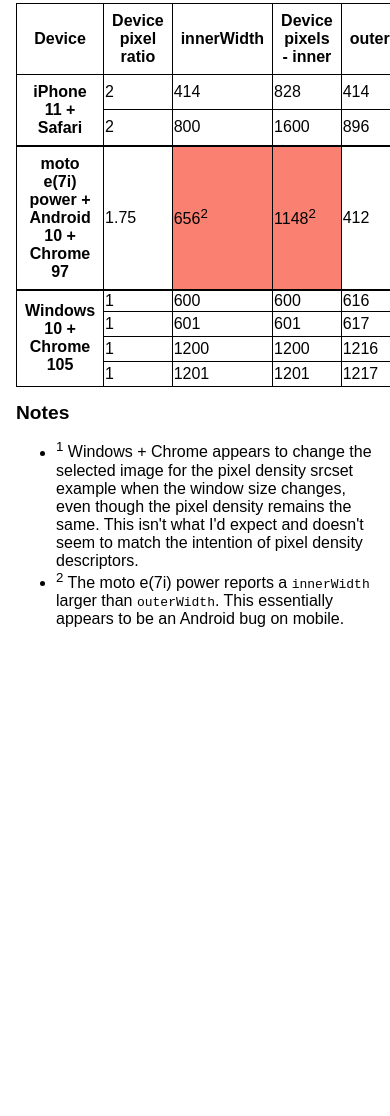
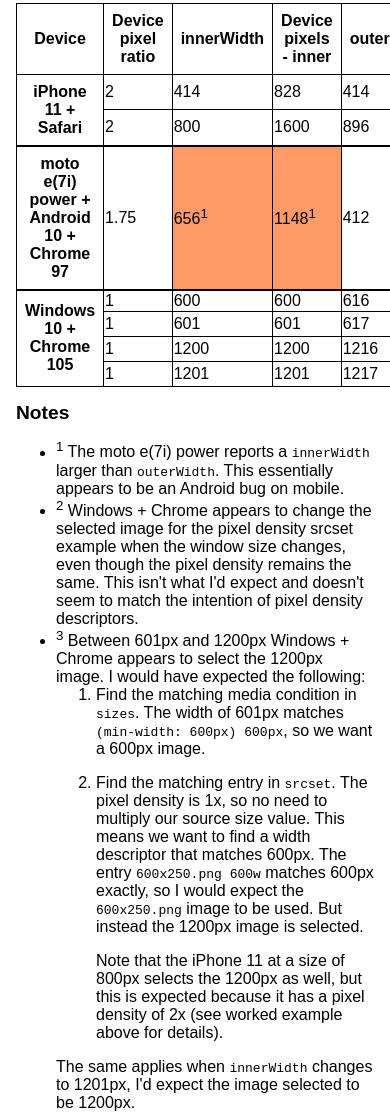
Before and after one commit to hwride/css, a plain HTML site: page response-images/srcset-sizes.html in a window 390 px wide. Shown: the part 4505-5621 px from the top of the page. Before the commit the page ends 5149 px from the top, so only its background shows below. Drawn offline with Linux system fonts and the light colour scheme.

Commit message:
Add notes in unexpected image behaviour.

```diff
--- a/response-images/srcset-sizes-results.js
+++ b/response-images/srcset-sizes-results.js
@@ -22,10 +22,10 @@
   device: 'moto e(7i) power +<br/>Android 10 +<br/>Chrome 97',
   devicePixelRatio: '1.75',
   innerWidth: '656',
-  innerWidthAdditionalText: '<sup>2</sup>',
+  innerWidthAdditionalText: '<sup>1</sup>',
   innerWidthStyle: 'error',
   devicePixelsInner: '1148',
-  devicePixelsInnerAdditionalText: '<sup>2</sup>',
+  devicePixelsInnerAdditionalText: '<sup>1</sup>',
   devicePixelsInnerStyle: 'error',
   outerWidth: '412',
   devicePixelsOuter: '721',
@@ -51,9 +51,11 @@
   devicePixelsOuter: '617',
   selectedImageSrcsetDpr: '1200x250',
   selectedImageSrcsetDprStyle: 'warn',
-  selectedImageSrcsetDprAdditionalText: '<sup>1</sup>',
+  selectedImageSrcsetDprAdditionalText: '<sup>2</sup>',
   selectedImageSrcsetWidthDescriptor: '1200x250',
   selectedImageSrcsetPxSizes: '1200x250',
+  selectedImageSrcsetPxSizesStyle: 'warn',
+  selectedImageSrcsetPxSizesAdditionalText: '<sup>3</sup>',
 }, {
   device: 'Windows 10 +<br/>Chrome 105',
   devicePixelRatio: '1',
@@ -63,7 +65,7 @@
   devicePixelsOuter: '1216',
   selectedImageSrcsetDpr: '1200x250',
   selectedImageSrcsetDprStyle: 'warn',
-  selectedImageSrcsetDprAdditionalText: '<sup>1</sup>',
+  selectedImageSrcsetDprAdditionalText: '<sup>2</sup>',
   selectedImageSrcsetWidthDescriptor: '1200x250',
   selectedImageSrcsetPxSizes: '1200x250',
 }, {
@@ -75,7 +77,9 @@
   devicePixelsOuter: '1217',
   selectedImageSrcsetDpr: '1500x250',
   selectedImageSrcsetDprStyle: 'warn',
-  selectedImageSrcsetDprAdditionalText: '<sup>1</sup>',
+  selectedImageSrcsetDprAdditionalText: '<sup>2</sup>',
   selectedImageSrcsetWidthDescriptor: '1500x250',
   selectedImageSrcsetPxSizes: '1500x250',
+  selectedImageSrcsetPxSizesStyle: 'warn',
+  selectedImageSrcsetPxSizesAdditionalText: '<sup>3</sup>',
 }];
--- a/response-images/srcset-sizes.css
+++ b/response-images/srcset-sizes.css
@@ -56,8 +56,8 @@
 	border-bottom: 2px solid black;
 }
 .results-table .style-warn {
-	background: goldenrod;
+	background: #ffcc00;
 }
 .results-table .style-error {
-	background: salmon;
+	background: #ff9966;
 }
--- a/response-images/srcset-sizes.html
+++ b/response-images/srcset-sizes.html
@@ -302,13 +302,39 @@
 	<h3>Notes</h3>
 	<ul class="results-notes">
 		<li>
-			<sup>1</sup> Windows + Chrome appears to change the selected image for the pixel density srcset example when
+			<sup>1</sup> The moto e(7i) power reports a <code>innerWidth</code> larger than <code>outerWidth</code>.
+			This essentially appears to be an Android bug on mobile.
+		</li>
+		<li>
+			<sup>2</sup> Windows + Chrome appears to change the selected image for the pixel density srcset example when
 			the window size changes, even though the pixel density remains the same. This isn't what I'd expect and
 			doesn't seem to match the intention of pixel density descriptors.
 		</li>
 		<li>
-			<sup>2</sup> The moto e(7i) power reports a <code>innerWidth</code> larger than <code>outerWidth</code>.
-			This essentially appears to be an Android bug on mobile.
+			<sup>3</sup> Between 601px and 1200px Windows + Chrome appears to select the 1200px image. I would have
+			expected the following:
+			<ol>
+				<li>
+					Find the matching media condition in <code>sizes</code>. The width of 601px matches
+					<code>(min-width: 600px) 600px</code>, so we want a 600px image.
+				</li>
+				<li>
+					<p>
+						Find the matching entry in <code>srcset</code>. The pixel density is 1x, so no need to multiply
+						our source size value. This means we want to find a width descriptor that matches 600px. The
+						entry <code>600x250.png 600w</code> matches 600px exactly, so I would expect the
+						<code>600x250.png</code> image to be used. But instead the 1200px image is selected.
+					</p>
+					<p>
+						Note that the iPhone 11 at a size of 800px selects the 1200px as well, but this is expected
+						because it has a pixel density of 2x (see worked example above for details).
+					</p>
+				</li>
+			</ol>
+			<p>
+				The same applies when <code>innerWidth</code> changes to 1201px, I'd expect the image selected to be
+				1200px.
+			</p>
 		</li>
 	</ul>
 </body>
```
